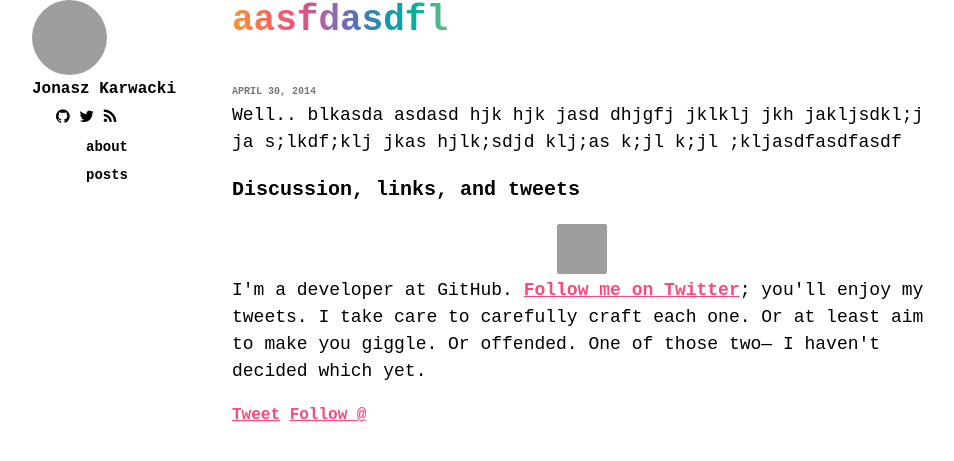
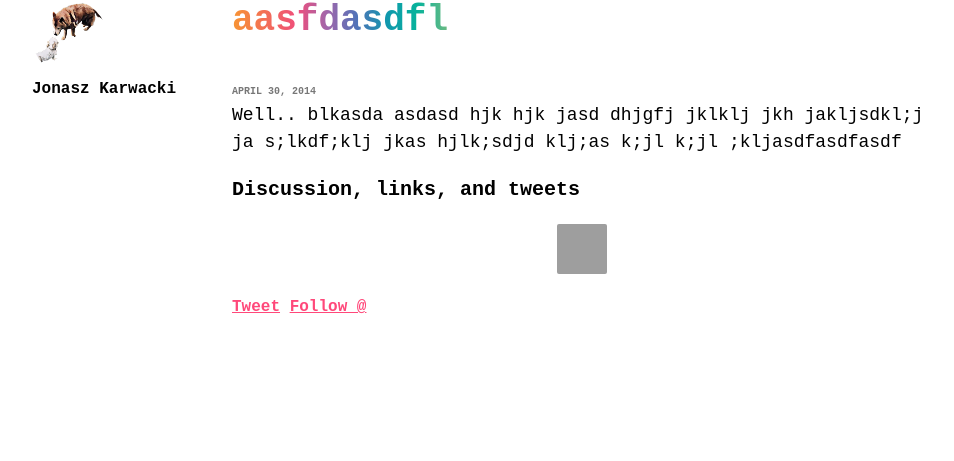
Before and after one commit to escofresco/escofresco.github.io, a Jekyll site: the page built from _posts/2014-04-30-hank-quinlan-site-launched.md, in a window 1280 px wide. Shown: the top 461 px of the page, without its empty margins (18-972 px from the left). Built offline with Jekyll 4.4.1, drawn with Linux system fonts in a browser that asks for light colours; nearby versions of some CDN libraries; some web fonts are replaced; comment, search, counter and statistics services are not loaded; grey boxes are pictures that could not be loaded.

Commit message:
Fix sidebar image issues

```diff
--- a/_includes/sidebar.html
+++ b/_includes/sidebar.html
@@ -1,6 +1,6 @@
 <section class="sidebar">
   <a href="/" aria-label="Avatar">
-    <img src="{{ site.github.owner_gravatar_url }}?s=150" height="75" width="75" class="avatar" />
+    <img src="{{ site.github.url }}/images/esco-and-pippy-icon.png" height="75" width="75" class="avatar" />
   </a>
 
   <section class="name">
@@ -10,16 +10,14 @@
     </a>
   </section>
 
-  <section class="meta">
+  <!-- <section class="meta">
     <a href="{{ site.github.owner_url }}" target="_blank" title="Follow me on GitHub" aria-label="Follow me on GitHub"><i class="fa fa-github"></i></a>
-    <a href="https://twitter.com/{{ site.twitter }}" target="_blank" title="Follow me on Twitter" aria-label="Follow me on Twitter"><i class="fa fa-twitter"></i></a>
-    <a href="/atom.xml" title="Atom RSS feed" aria-label="Atom RSS feed"><i class="fa fa-rss"></i></a>
-  </section>
+  </section> -->
 
   <section class="sections">
     <ul>
-      <li><a href="/about.html">about</a></li>
-      <li><a href="/">posts</a></li>
+      <!-- <li><a href="/about.html">about</a></li>
+      <li><a href="/">posts</a></li> -->
     </ul>
   </section>
 </section>
--- a/_layouts/post.html
+++ b/_layouts/post.html
@@ -22,9 +22,6 @@ layout: layout
       </a>
 
       <p>
-        I'm a developer at GitHub. <a href="https://twitter.com/{{ site.twitter }}" target="_blank">Follow me on Twitter</a>;
-        you'll enjoy my tweets. I take care to carefully craft each one. Or at least aim to make
-        you giggle. Or offended. One of those two&mdash; I haven't decided which yet.
       </p>
 
       <a href="http://twitter.com/share" class="twitter-share-button" data-count="none" data-via="{{ site.twitter }}">Tweet</a>
--- a/css/base.css
+++ b/css/base.css
@@ -5,8 +5,7 @@
   src: url(/fonts/og-dcm-emoji.ttf);
 }
 
-/* Future Monica: I was lazy and only got the Latin ranges, so if you type anything
-in French or Romanian and it looks borked, maybe that's why. */
+
 @font-face {
   font-family: 'IBM Plex Mono';
   font-style: normal;
--- a/index.html
+++ b/index.html
@@ -7,6 +7,11 @@ title: "Posts"
   <ul class="listing">
     {% for post in site.posts %}
       {% unless post.draft %}
+      {% capture currentdate %}{{post.date | date: "%Y"}}{% endcapture %}
+      {% if currentdate != thedate %}
+        <h3  class="rainbow">{{ currentdate }}</h3>
+        {% capture thedate %}{{currentdate}}{% endcapture %}
+      {% endif %}
       <li>
         <span>{{ post.date | date: "%B %e, %Y" }}</span> <a href="{{ post.url }}">{{ post.title }}</a>
       </li>
```
Also changed, not shown: blog/atom.xml (deleted, +0 -27 lines), _posts/2015-02-19-yippes.md (added), images/esco-and-pippy-icon.png (added).
